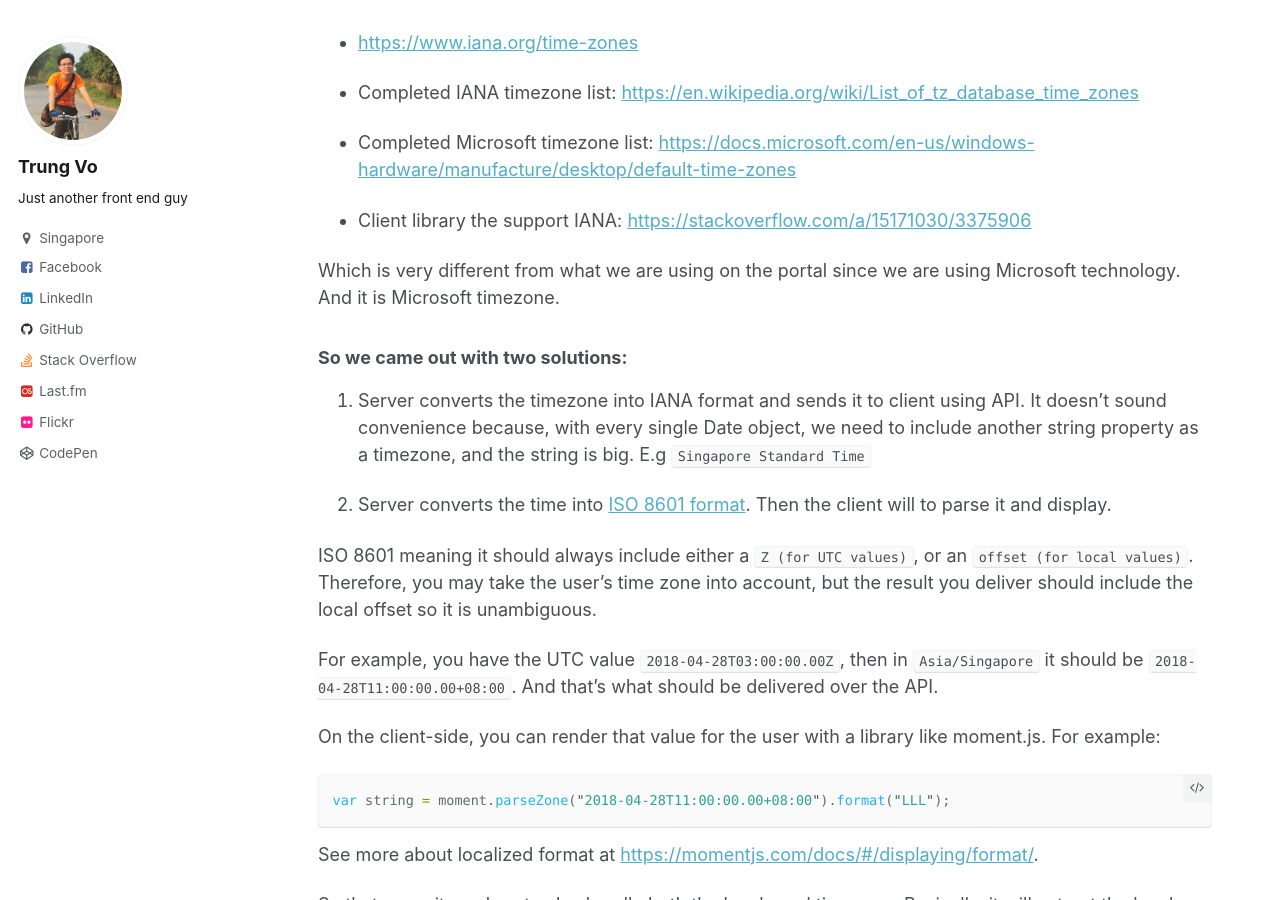
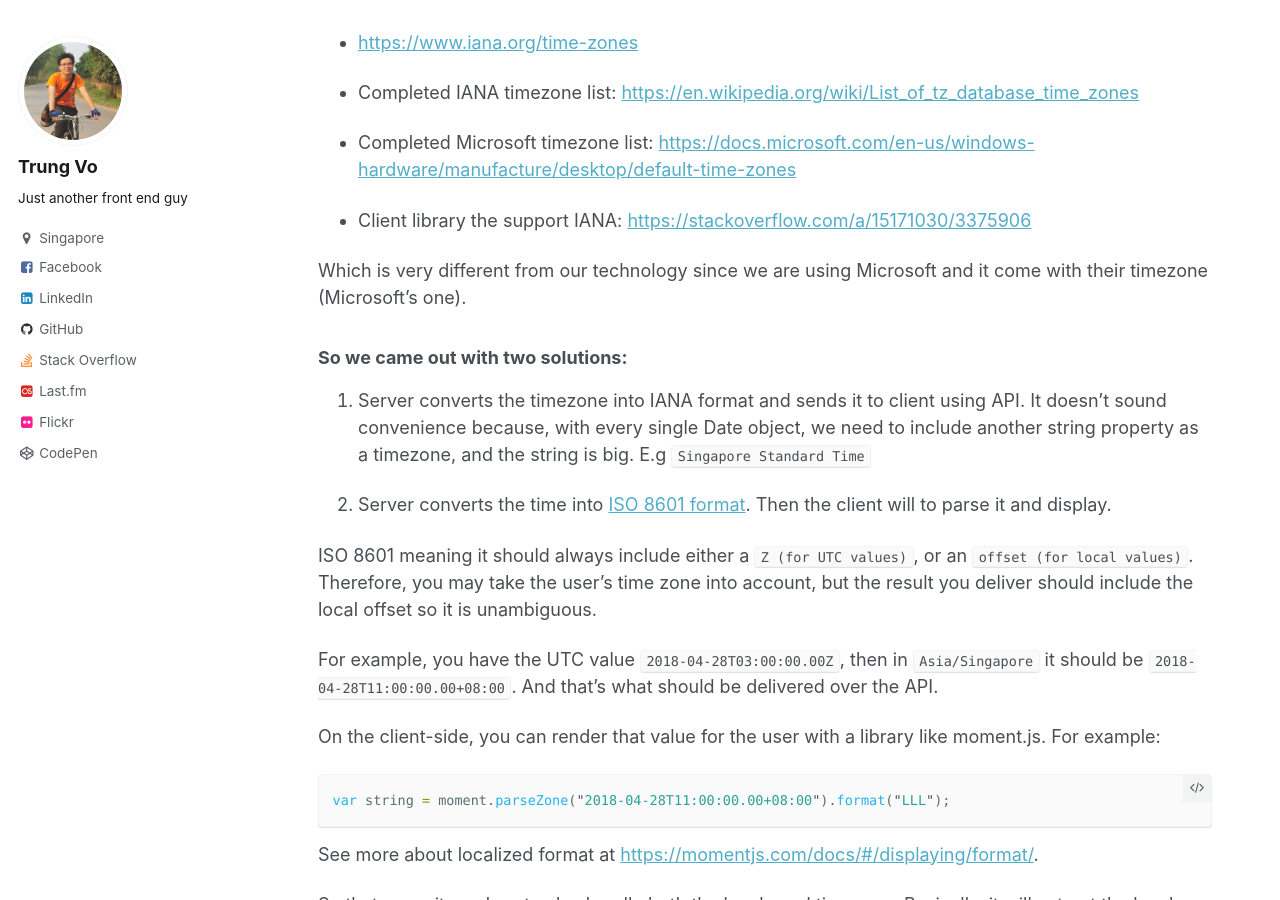
Before and after one commit to trungk18/trungk18.github.io, a Jekyll site: the page built from _posts/2018-04-28-handle-timezone-client-server.md, in a window 1280 px wide and 900 px high, scrolled down 572 px. Built offline with Jekyll 4.4.1, drawn with Linux system fonts in a browser that asks for light colours.

Commit message:
Update the sentence

```diff
--- a/_posts/2018-04-28-handle-timezone-client-server.md
+++ b/_posts/2018-04-28-handle-timezone-client-server.md
@@ -23,7 +23,7 @@ I did a quick test with Moment timezone, and basically most client-side library
 
 - Client library the support IANA: [https://stackoverflow.com/a/15171030/3375906](https://stackoverflow.com/a/15171030/3375906)
 
-Which is very different from what we are using on the portal since we are using Microsoft technology. And it is Microsoft timezone.
+Which is very different from our technology since we are using Microsoft and it come with their timezone (Microsoft's one).
 
 ### So we came out with two solutions:
 
```
